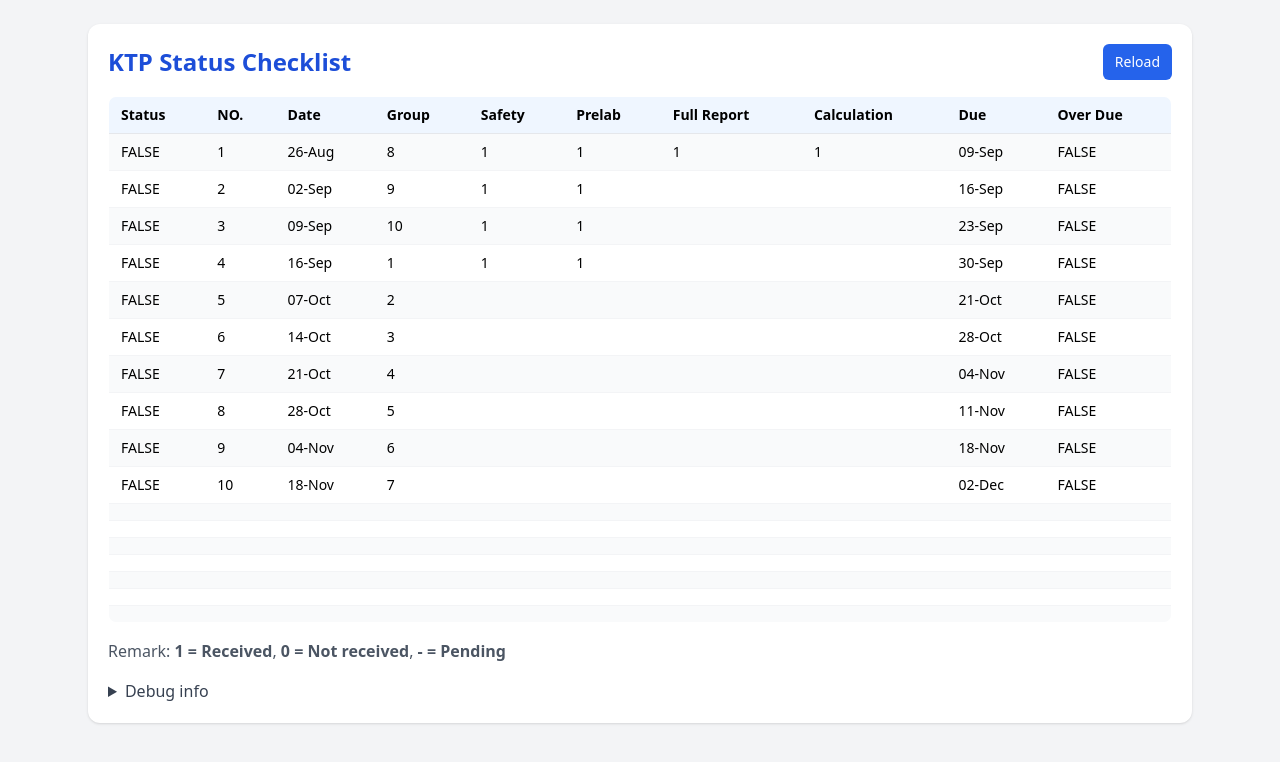
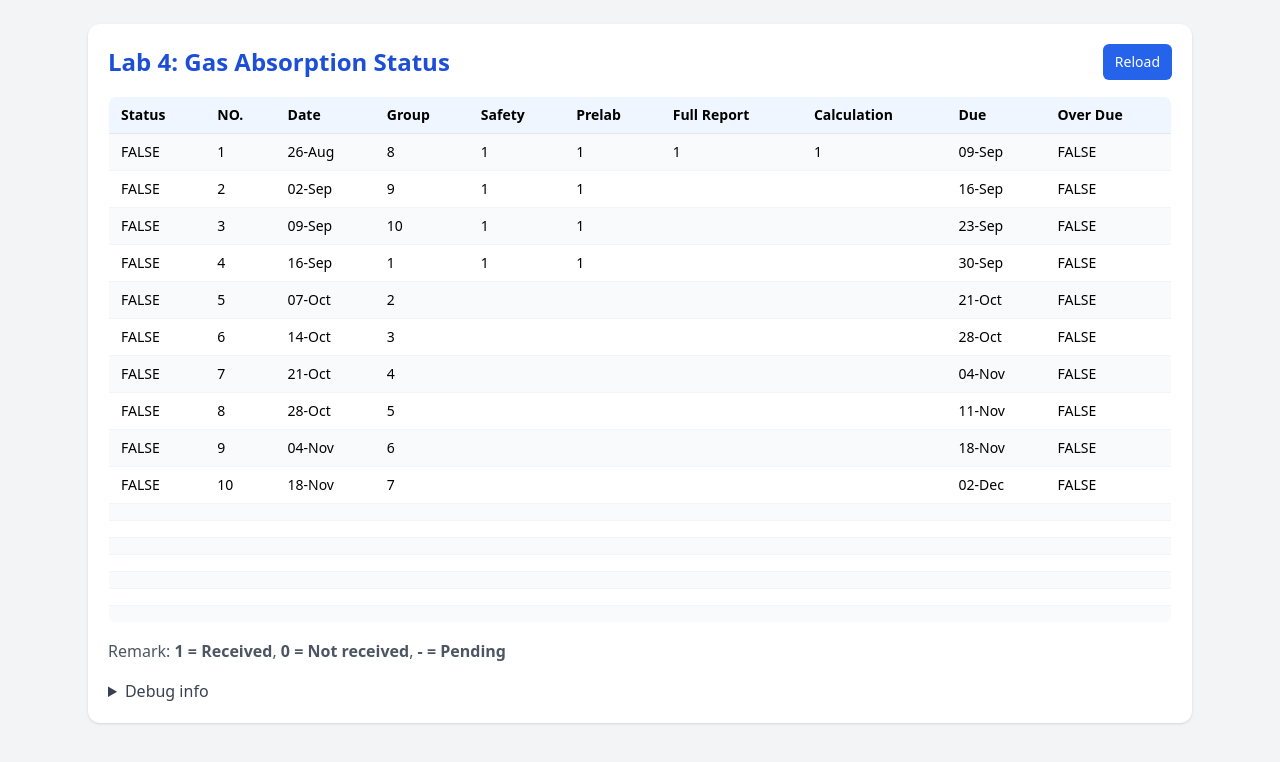
Before and after one commit to qKTPq/452-lab4-status, a plain HTML site: page index.html in a window 1280 px wide. Drawn offline with nearby package versions, Linux system fonts and the light colour scheme.

Commit message:
Update index.html

```diff
--- a/index.html
+++ b/index.html
@@ -13,7 +13,7 @@
   <main class="max-w-6xl mx-auto p-6">
     <div class="bg-white shadow rounded-xl p-5">
       <div class="flex items-center justify-between gap-4 mb-4">
-        <h1 class="text-xl md:text-2xl font-bold text-blue-700">KTP Status Checklist</h1>
+        <h1 class="text-xl md:text-2xl font-bold text-blue-700">Lab 4: Gas Absorption Status</h1>
         <div class="flex items-center gap-2">
           <button id="reload" class="px-3 py-2 text-sm bg-blue-600 hover:bg-blue-700 text-white rounded-md">Reload</button>
         </div>
```
